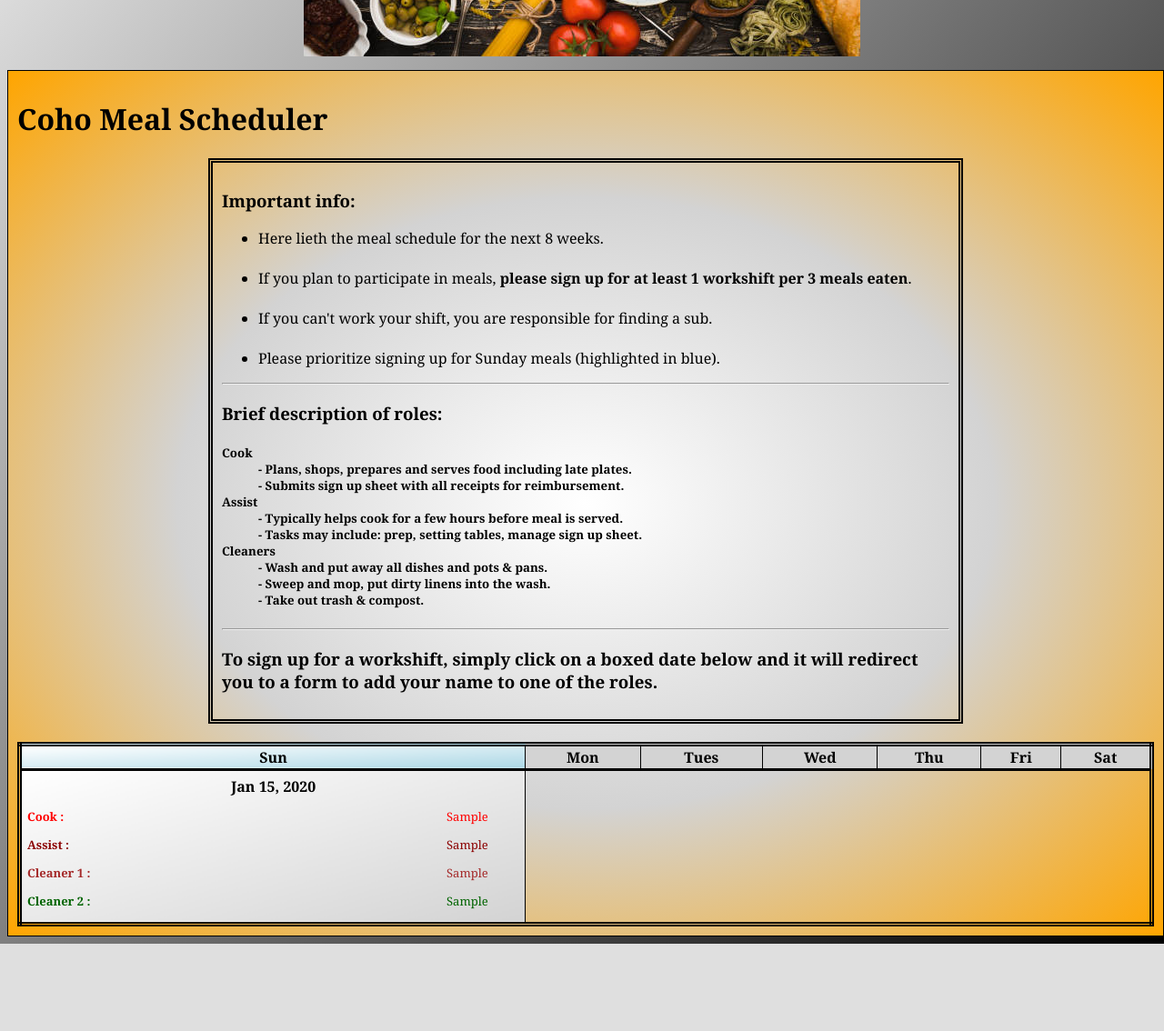
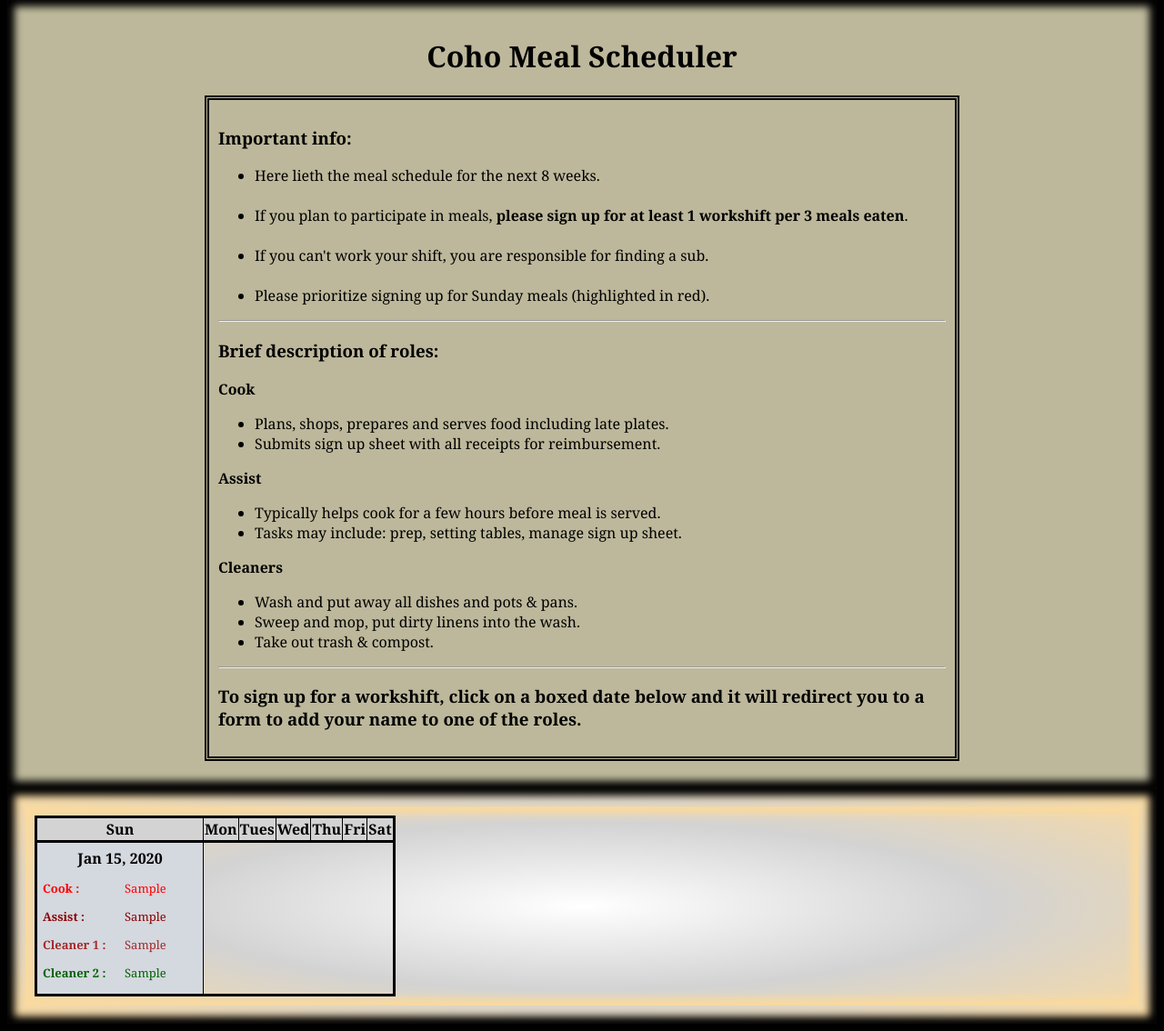
Before and after one commit to thederber/cohomeals, a Flask app: template templates/index.html in a window 1280 px wide. Shown: the part 409-1543 px from the top of the page at 91% size. Before the commit the page ends 1447 px from the top, so only its background shows below. Run offline with Flask 3, Linux system fonts and the light colour scheme; the template is opened without the code that fills it: values that come from a table or form of the project are taken from there, others are empty; tables that the repository leaves empty hold one stand-in row (values such as "Sample post").

Commit message:
css improvements

```diff
--- a/app.py
+++ b/app.py
@@ -35,7 +35,7 @@
     #delete existing entries
     try:
         existing_days = db.session.query.all()
-        print("deleting db")
+        print("deleting Days db!")
         Day.query.delete()
         db.session.commit()
     except:
@@ -88,7 +88,6 @@
             session['username'] = 'approvedadmin'+datetime.now().strftime('%s')
 
     admin = session.get('username','').startswith('approvedadmin')
-    print("admin = ",admin)
     days = db.session.query(Day).order_by(Day.id).all()
     return render_template('index.html',days=days,admin=admin,error=error)
 
--- a/static/css/main.css
+++ b/static/css/main.css
@@ -1,6 +1,6 @@
 html {
+	background-color: black;
 	font-family: georgia;
-	background-image: linear-gradient(to bottom right,white,black);
 }
 tr {
 	border: 3px solid;
@@ -11,7 +11,9 @@
 }
 td {
 	border: 1px solid;
-	background-image: linear-gradient(to bottom right, white, lightgrey);
+	background-color: #D4D8DF;
+	/*background-image: linear-gradient(to bottom right, white, lightgrey);
+	 */
 }
 td a {
 	display: block;
@@ -29,18 +31,23 @@
 }
 
 td:hover:not(.update):not(.nohover) {
-    background-image: linear-gradient(to bottom right, orange, lightyellow);
+    background-color: #F4F8FF;
+    /*background-image: linear-gradient(to bottom right, #FADA9F, #F0D39B);
+     */
 }
 td.update {
 	border: 1px solid;
 	border-collapse: collapse;
 	background-color: lightblue;
 }
+td.index {
+	min-width: 180px;
+}
+
 a, a:visited, a:hover, a:active {
 	color: inherit;
 }
 table {
-	width: 100%;
 	border-collapse: collapse;
 }
 p, label {
@@ -57,22 +71,57 @@
 	text-align: center;
 }
 
-.index-content {
+.admin-login-area {
+	font-size: medium;
+	float: left;
 	padding: 10px;
-	background-image: radial-gradient(white, lightgrey, orange);
+	text-align: center;
+}
+.admin-login-form {
+	margin: auto;
+	padding: 5px;
+	width: 250px;
+	background-color: #D4D8DF;
+	box-shadow: 0 0 2px 2px #5A5540 inset;
+	border-radius: 5px;
+}
+
+.index-intro-container {
+	padding: 20px;
+	background-color: #BDB89B;
+	background-position: center;
+	background-size: cover;
+
 	margin: 0;
-	width: 1250px;
-	border: 1px solid;
+	box-shadow: 0 0 8px 8px black inset;
 }
 .index-intro {
 	margin: auto;
+	margin-bottom: 10px;
 	padding: 10px;
 	border: 5px double;
 	width: 800px;
 }
+.index-table-area {
+	background-image: radial-gradient(white, lightgrey, #FADA9F);
+	background-position: center;
+	overflow: auto;
+	background-size: cover;
+	box-shadow: 0 0 8px 8px black inset;
+
+}
+.index-table-container {
+	padding: 10px;
+	margin-left: 20px;
+	margin-right: 20px;
+	margin-bottom: 20px;
+	margin-top: 20px;
+	box-shadow: 0 0 8px 8px #FADA9F inset;
+}
 .index-table {
-	margin-top: 20px;
-	border: 5px double;
+	overflow: auto;
+	/*border: 3px solid;
+	 */
 }
 .table-date {
 	text-align: center;
@@ -97,7 +146,10 @@
 	padding: 5px;
 }
 .sunday {
-	background-image: linear-gradient(to bottom right, white, lightblue);
+	background-color: #FFCCCB;
+	/*background-image: linear-gradient(to bottom right, white, #FADA9F);
+	 */
+	min-width: 180px;
 }
 
 .cook {
--- a/templates/index.html
+++ b/templates/index.html
@@ -1,12 +1,15 @@
 {% extends 'base.html' %}
 
 {% block head %}
+<title> Coho Meal Scheduler </title>
 
-<div class="admin-login">
+<div class="index-header">
+<div class="admin-login-area">
+	<div class="admin-login-form">
 {% if not admin %}
 	<form action="/" method="POST">
-		<label>Admin? Enter password:</label><br>
-		<input class='textinput' type="text" name="admin_password" placeholder='password'>
+		<label style='color:green;'>Admin? Enter password:</label><br>
+		<input type="text" name="admin_password" placeholder='password'>
 		<input type="submit" name="click" value="Submit">
 	</form>
 	{% if error %}
@@ -15,48 +18,55 @@
 {% else %}
 	<p class=success>Logged in as admin!</p>
 {% endif %}
+	</div>
 </div>
-
+<!--
 <div class="header-image">
-	<img src="{{ url_for('static',filename='italianfood.jpeg') }}">
+	<img style="border: 1px solid;" src="{{ url_for('static',filename='italianfood.jpeg') }}">
 </div>
-
-<title> Coho Meal Scheduler </title>
+-->
+</div>
 
 {% endblock %}
 
 {% block body %}
-<div class="index-content">
-	<h1>Coho Meal Scheduler</h1>
+<div class="index-intro-container">
+	<h1 style='text-align: center;'>Coho Meal Scheduler</h1>
 	<div class="index-intro">
 	<h3>Important info:</h3>
 	<ul>
 			<li>Here lieth the meal schedule for the next 8 weeks.</li><br>
 			<li>If you plan to participate in meals, <b>please sign up for at least 1 workshift per 3 meals eaten</b>.</li><br>
 			<li>If you can't work your shift, you are responsible for finding a sub.</li><br>
-			<li>Please prioritize signing up for Sunday meals (highlighted in blue).</li>
+			<li>Please prioritize signing up for Sunday meals (highlighted in red).</li>
 	</ul>
 	</p>
 	<hr>
 	<h3>Brief description of roles:</h3>
-	<h5>
-	<dl>
-		<dt>Cook</dt>
-		<dd>- Plans, shops, prepares and serves food including late plates.</dd>
-		<dd>- Submits sign up sheet with all receipts for reimbursement.</dd>
-		<dt>Assist</dt>
-		<dd>- Typically helps cook for a few hours before meal is served.</dd>
-		<dd>- Tasks may include: prep, setting tables, manage sign up sheet.</dd>
-		<dt>Cleaners</dt>
-		<dd>- Wash and put away all dishes and pots & pans.</dd>
-		<dd>- Sweep and mop, put dirty linens into the wash.</dd>
-		<dd>- Take out trash & compost.</dd>
-	</dl>
-	</h5>
+	<strong>Cook</strong>
+	<ul>
+		<li>Plans, shops, prepares and serves food including late plates.</li>
+		<li>Submits sign up sheet with all receipts for reimbursement.</li>
+	</ul>
+	<strong>Assist</strong>
+	<ul>
+		<li>Typically helps cook for a few hours before meal is served.</li>
+		<li>Tasks may include: prep, setting tables, manage sign up sheet.</li>
+	</ul>
+	<strong>Cleaners</strong>
+	<ul>
+		<li>Wash and put away all dishes and pots & pans.</li>
+		<li>Sweep and mop, put dirty linens into the wash.</li>
+		<li>Take out trash & compost.</li>
+	</ul>
 	<hr>
-	<h3>To sign up for a workshift, simply click on a boxed date below and it will redirect you to a form to add your name to one of the roles.</h3>
+	<h3>To sign up for a workshift, click on a boxed date below and it will redirect you to a form to add your name to one of the roles.</h3>
 	</div>
-	<table class="index-table">
+</div>
+<div class="index-table-area">
+	<div class="index-table-container">
+	<div class="index-table">
+	<table>
 		<tr>
 			<th class="sunday">Sun</th>
 			<th>Mon</th>
@@ -71,7 +81,7 @@
 				<tr>
 				    <td class="sunday">
 			{% else %}
-				    <td>
+				    <td class="index">
 			{% endif %}
 
 				<div class="centerbox">
@@ -109,6 +119,8 @@
 			{% endif %}
 		{% endfor %}
 	</table>
-
+	</div>
+	</div>
+	</div>
 </div>
 {% endblock %}
```
Also changed, not shown: other parts of static/css/main.css (+33 -7 lines), templates/login.html (+6 -10 lines), templates/update.html (+4 -4 lines).
